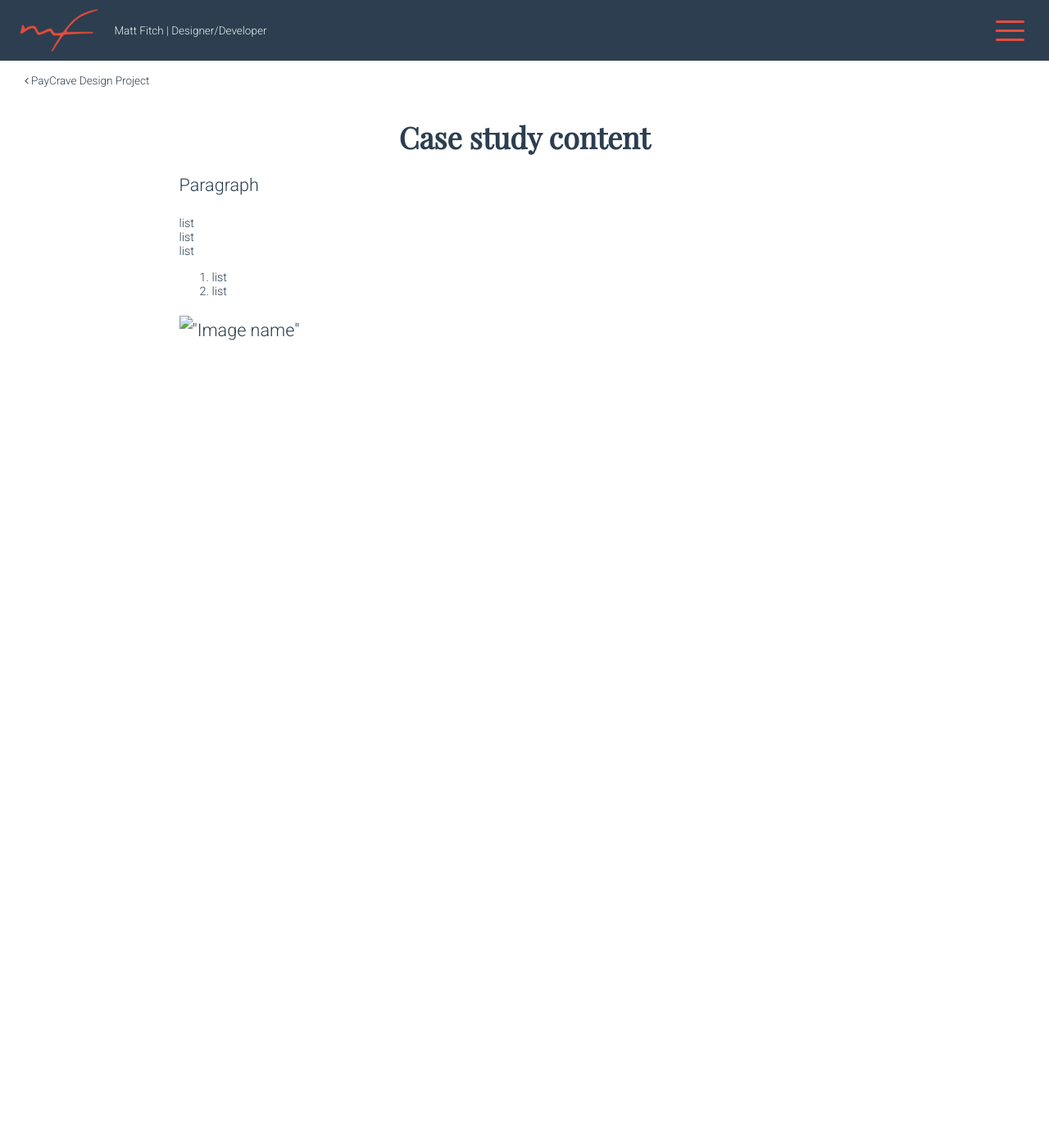
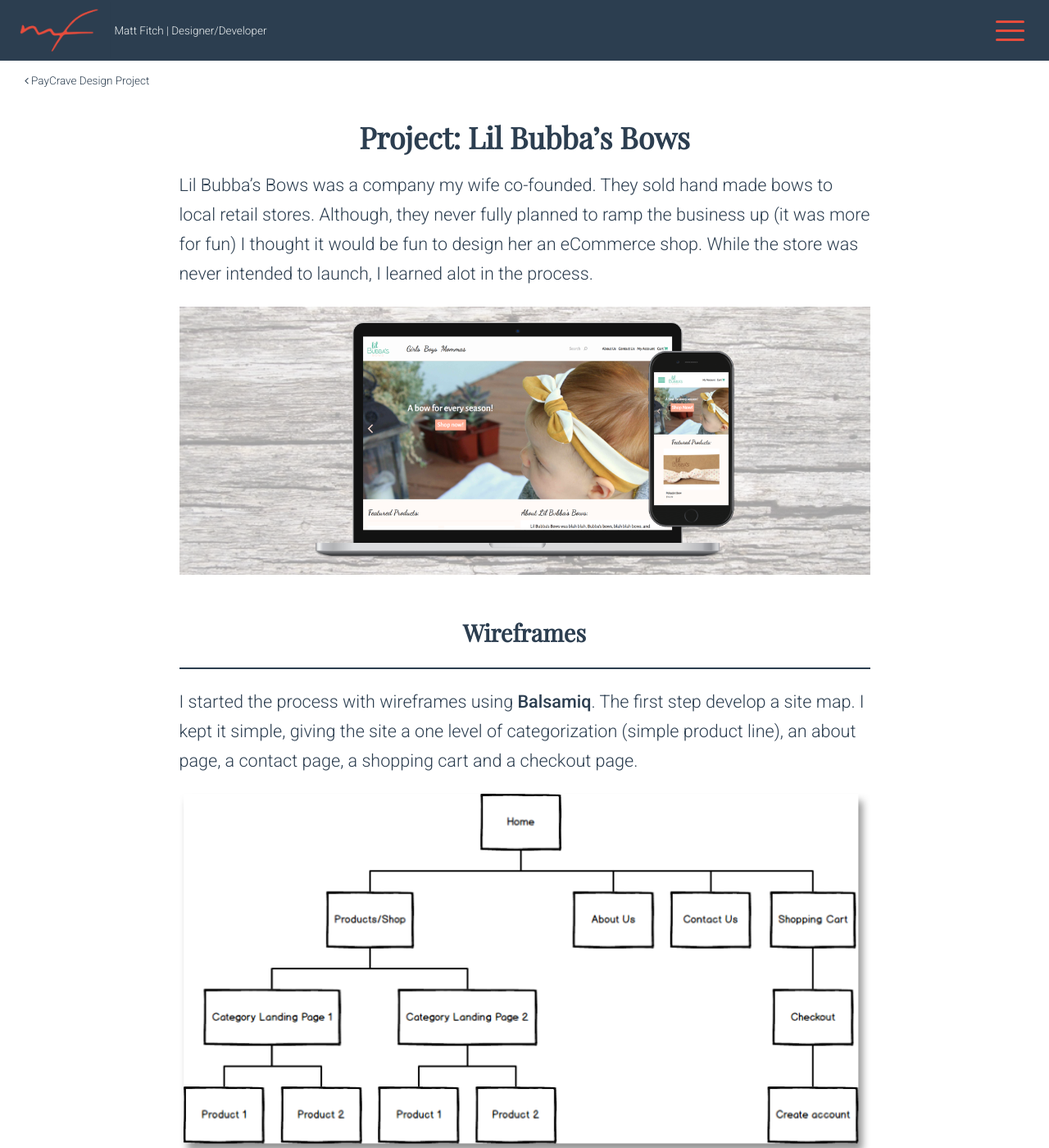
Before and after one commit to fattmitch/fattmitch.github.io, a Jekyll site: the page built from _case-studies/lil-bubbas.md, in a window 1280 px wide and 1400 px high. Shown: the whole window at 82% size. Built offline with Jekyll 4.4.1, drawn with Linux system fonts in a browser that asks for light colours; nearby versions of some CDN libraries; some of the changed text lies outside the part shown.

Commit message:
Lil Bubbas Case-Study

```diff
--- a/_case-studies/lil-bubbas.md
+++ b/_case-studies/lil-bubbas.md
@@ -8,15 +8,72 @@ anchor: lil-bubbas
 date: 04/01/2016
 ---
 
-# Case study content
+# Project: Lil Bubba's Bows
 
-Paragraph
+Lil Bubba's Bows was a company my wife co-founded. They sold hand made bows to local retail stores. Although, they never fully planned to ramp the business up (it was more for fun) I thought it would be fun to design her an eCommerce shop. While the store was never intended to launch, I learned alot in the process.
 
-* list
-* list
-* list
+!["little-bubbas-bows-hero"](/assets/images/lil-bubbas.png)
 
-1. list
-2. list
+## Wireframes
+---
 
-!["Image name"](/images/fitch-logo.png)
+I started the process with wireframes using **Balsamiq**.  The first step develop a site map. I kept it simple, giving the site a one level of categorization (simple product line), an about page, a contact page, a shopping cart and a checkout page.
+
+!["little-bubbas-sitemap"](/assets/images/lilbubbas-wireframe-sitemap.png)
+
+Next, I wireframed the home page. I wanted to provide as much rich content as possible, and at the same time, make it easy for users to shop on the site, which is why I made the decision to add a rotating slider at the top of the page. This would allow my Lil Bubba's to show different products and promotions, without taking up valueable page real estate.
+
+!["little-bubbas-home-wireframe"](/assets/images/lilbubbas-wireframe-home.png)
+
+After the home page, I wireframed two versions of a product listing page. One utilized a left hand nav, while the other stuck with the top nav. After running a few user tests, I decided to use only a top navigation structure on the site. The reason behind this decision was becuase their product line was very simple (three categories) so I felt that the space taken up by the left nav wasn't put to good use. Instead of putting the product filter in the left nav, I moved it above the product thumbnails.
+
+Left nav:
+
+!["lil-bubbas-left-nav-wireframe"](/assets/images/lilbubbas-wireframe-productlisting1.png);
+
+Top nav:
+
+!["lil-bubbas-top-nav-wireframe"](/assets/images/lilbubbas-wireframe-productlisting2.png);
+
+I also decided to wireframe the mobile version of the product listing page featuring a slide out navigation menu:
+
+!["lil-bubbas-mobile"](/assets/images/lilbubbas-wireframe-mobile.png)
+
+## Font Selection
+---
+
+I wanted something playful yet elegant for Little Bubba's Bows header font so I decided to choose a script. As the target customer of Little Bubba's Bows was mostly moms and grandmas, I wanted to show a feminine side to the site. I ended up choosing dancing script for the category selectors only. Too much script can cause readability issues. For the body of the site, I chose something a little more playful (Alegreya Sans), as I thought that the playfulness of the font matched the product Lil Bubba's Bows was trying to sell. Both are available on Google Fonts for free.
+
+## Mockups
+---
+
+Once I had the fonts selected, it was time to start creating mockups in Sketch. If you'd like to see a working prototype use the button below:
+
+<div>
+  <a href="https://invis.io/WV4YF3OHD#/115089785_Home_Page_Slide_2" target="_blank">
+    <div class="learn-button">Visit The Lil Bubba's InVision Prototype</div>
+  </a>
+</div>
+Or, you can see the collection of the Lil Bubba's Mock ups below:
+
+!["lil-bubbas-mockup-home"](/assets/images/lilbubbas-mockup-home.png)
+
+Product listing:
+
+!["lil-bubbas-mockup-productlisting"](/assets/images/lilbubbas-mockup-productlisting.png)
+
+Product detail:
+
+!["lil-bubbas-mockup-productdetail"](/assets/images/lilbubbas-mockup-productdetail.png)
+
+Shopping cart:
+
+!["lil-bubbas-mockup-cart"](/assets/images/lilbubbas-mockup-cart.png)
+
+Checkout/Sign up:
+
+!["lil-bubbas-mockup-checkout"](/assets/images/lilbubbas-mockup-checkout.png)
+
+Checkout/Shipping/Billing/Payment Info:
+
+!["lil-bubbas-mockup-checkout2"](/assets/images/lilbubbas-mockup-checkout2.png)
--- a/_sass/case-study.scss
+++ b/_sass/case-study.scss
@@ -119,8 +119,8 @@ hr {
   }
 
   .case-study .learn-button {
-    width: 100%;
-    margin: 10px 0 25px 0;
-    text-align: center;
+
+    margin: 15px 25% 15px 25%;
+
   }
 }
```
Also changed, not shown: assets/images/lilbubbas-mockup-cart.jpg (added), assets/images/lilbubbas-mockup-cart.png (added), assets/images/lilbubbas-mockup-checkout.png (added), assets/images/lilbubbas-mockup-checkout2.png (added), assets/images/lilbubbas-mockup-home.jpg (added), assets/images/lilbubbas-mockup-home.png (added), assets/images/lilbubbas-mockup-productdetail.png (added), assets/images/lilbubbas-mockup-productlisting.png (added), assets/images/lilbubbas-wireframe-home.png (added), assets/images/lilbubbas-wireframe-mobile.png (added), assets/images/lilbubbas-wireframe-productlisting1.png (added), assets/images/lilbubbas-wireframe-productlisting2.png (added), assets/images/lilbubbas-wireframe-sitemap.png (added).
